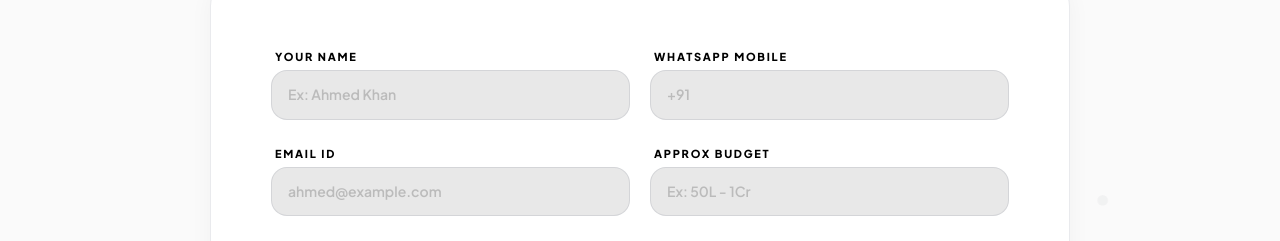
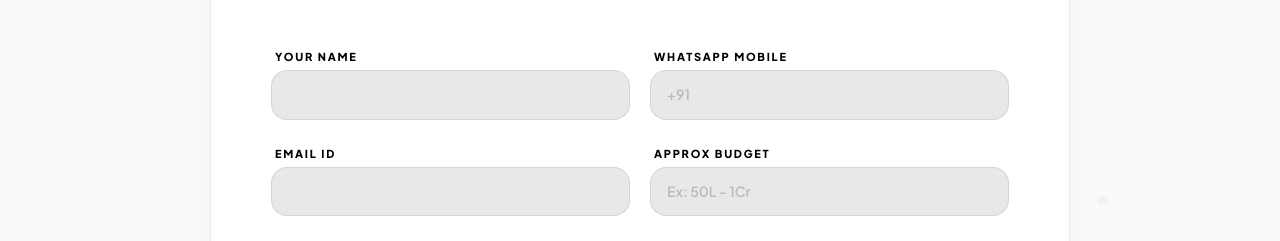
Before and after one commit to Reshma4343/property-verify-app, a website: page Property Analyzer/index.html in a window 1280 px wide. Shown: the part 367-608 px from the top of the page. Drawn offline with nearby package versions, Linux system fonts and the light colour scheme; a web font is replaced by a local one.

Commit message:
frontpage styling-7

```diff
--- a/Property Analyzer/index.html
+++ b/Property Analyzer/index.html
@@ -74,7 +74,7 @@
                 <div class="grid grid-2">
                     <div class="field">
                         <label class="label" for="userName">Your Name</label>
-                        <input type="text" id="userName" placeholder="Ex: Ahmed Khan" class="input-field" autocomplete="name">
+                        <input type="text" id="userName"  class="input-field" autocomplete="name">
                         <span class="field-error" id="err-userName"></span>
                     </div>
                     <div class="field">
@@ -87,7 +87,7 @@
                 <div class="grid grid-2">
                     <div class="field">
                         <label class="label" for="userEmail">Email ID</label>
-                        <input type="email" id="userEmail" placeholder="ahmed@example.com" class="input-field" autocomplete="email">
+                        <input type="email" id="userEmail"  class="input-field" autocomplete="email">
                         <span class="field-error" id="err-userEmail"></span>
                     </div>
                     <div class="field">
```
